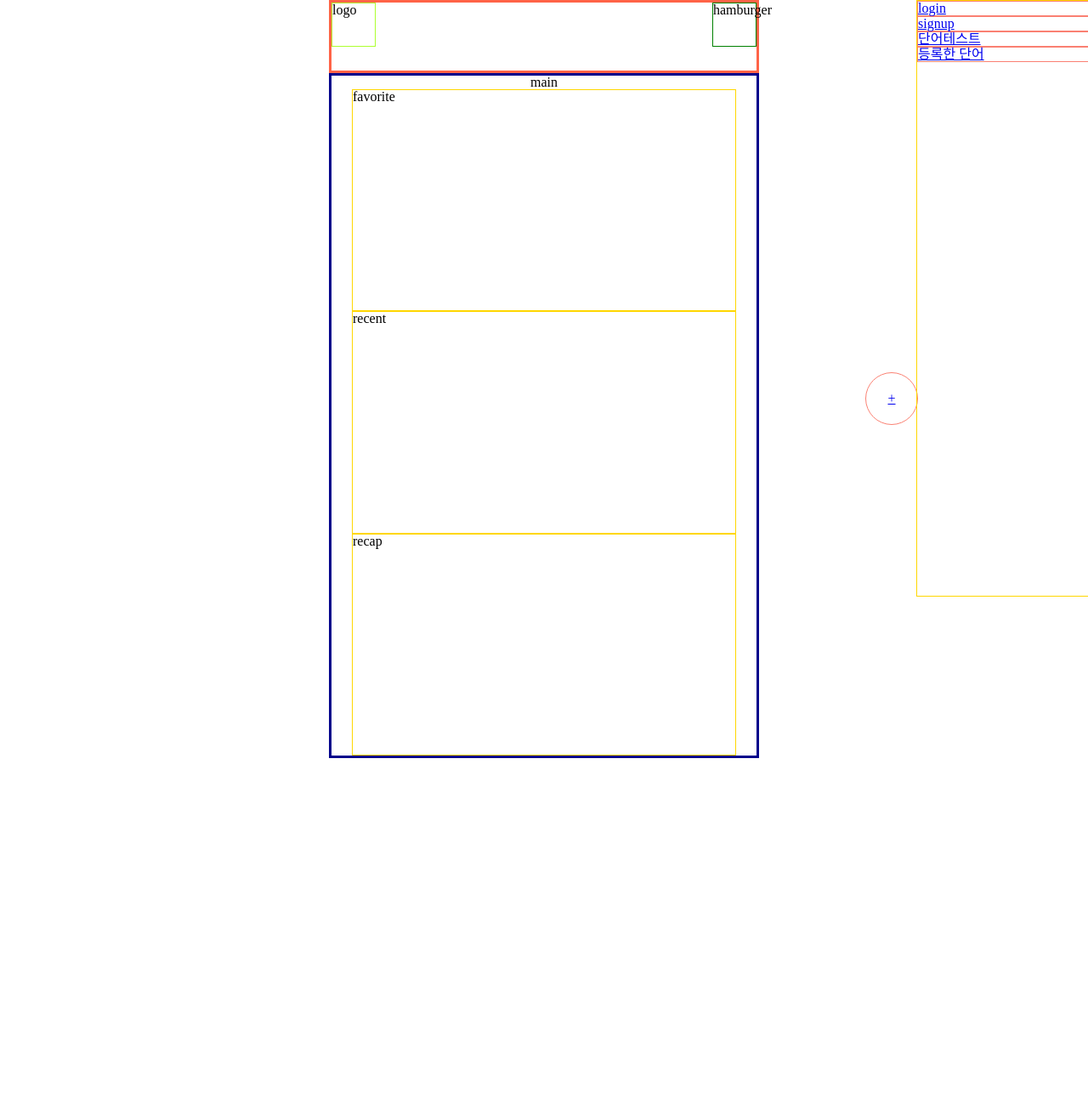
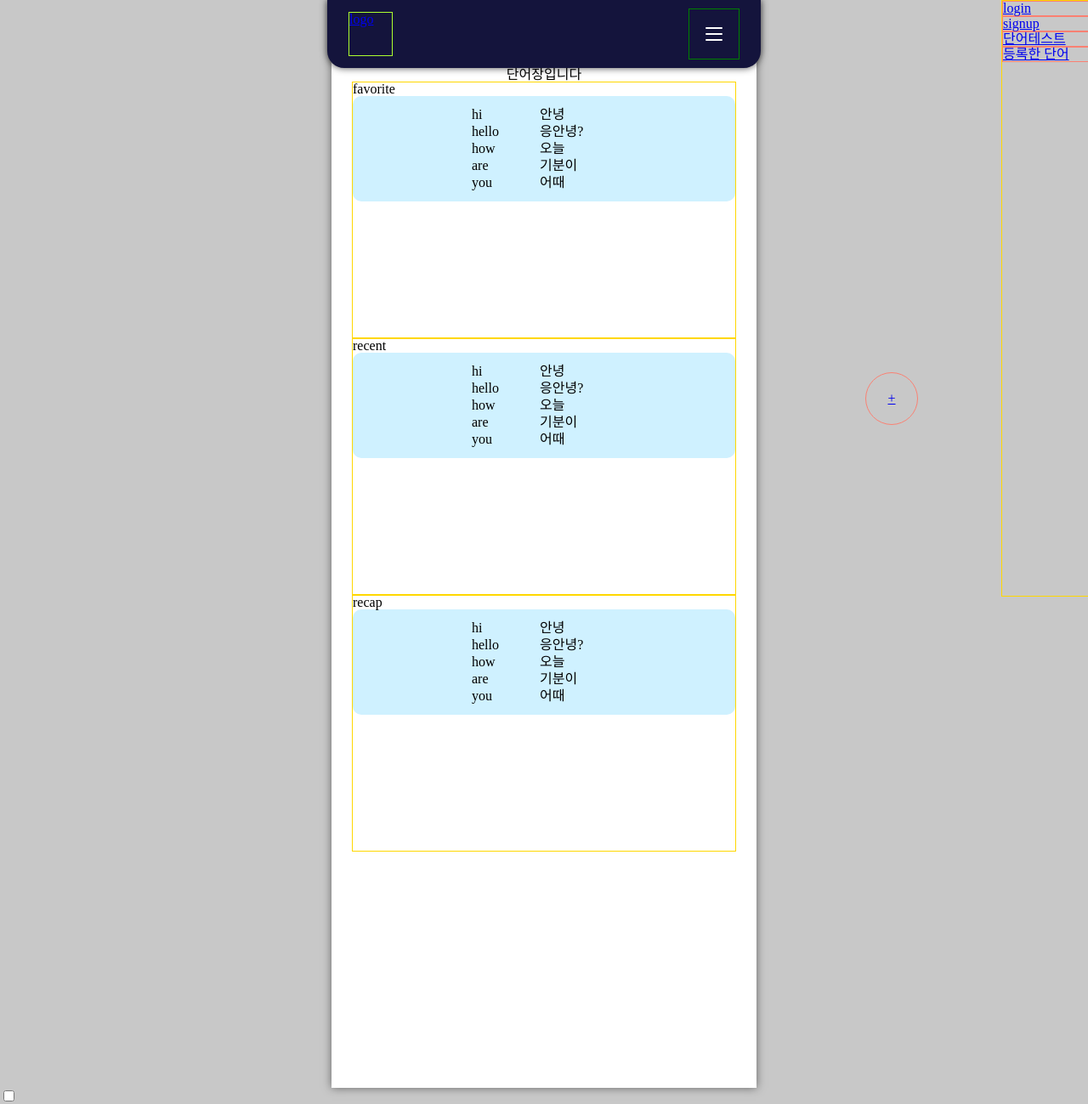
Before and after one commit to obov/word-friend, a Flask app: page / in a window 1280 px wide. Shown: the whole page at 85% size. Before the commit the page ends 892 px from the top, so only its background shows below. Run offline with Flask 2, Linux system fonts and the light colour scheme.

Commit message:
home under construction 1

```diff
--- a/static/css/base/index.css
+++ b/static/css/base/index.css
@@ -1,55 +1,65 @@
 @import url("./reset.css");
+@import url("../index.css");
 @import url("../signup.css");
 @import url("../login.css");
+body {
+  background-color: rgb(200, 200, 200);
+}
 .header {
+  left: 50%;
+  transform: translateX(-50%);
   height: 80px;
-  width: 500px;
-  margin: 0 auto;
+  width: 460px;
+  padding: 0 25px;
   display: flex;
   justify-content: space-between;
+  align-items: center;
+  border-bottom-left-radius: 20px;
+  border-bottom-right-radius: 20px;
+  position: fixed;
+  background-color: rgb(20, 20, 60);
+  box-shadow: 0px 0px 8px rgba(0, 0, 0, 0.7);
 }
-.header > div {
+.header > * {
   width: 50px;
   height: 50px;
 }
 .header .logo {
+  display: block;
 }
 .header .menu-toggle {
+  padding: 4px;
+  display: flex;
+  flex-direction: column;
+  justify-content: center;
+  align-items: center;
 }
-.main {
-  height: 100vh;
+.header .menu-toggle > div {
+  background-color: white;
+  width: 20px;
+  height: 2px;
+  border-radius: 3px;
+}
+.header .menu-toggle .second {
+  margin: 5px;
+}
+main {
+  background-color: white;
+  height: 150vh;
   width: 500px;
   margin: 0 auto;
-  display: flex;
-  flex-direction: column;
-  justify-content: flex-start;
-  align-items: center;
+  padding-top: 80px;
+  box-shadow: 0px 0px 10px rgba(0, 0, 0, 0.5);
 }
-.main > div {
-  width: 450px;
-  height: 300px;
-}
-.main .favorite {
-}
-.main .recent {
-}
-.main .recap {
+.menu-checkbox:checked + .menu {
+  right: 50%;
+  transform: translateX(50%);
 }
 .menu {
   height: 700px;
-  width: 400px;
+  width: 200px;
   position: fixed;
-  right: -200px;
+  right: -100px;
   top: 0px;
+  transition: all 0.5s;
 }
-.plus-button {
-  width: 60px;
-  height: 60px;
-  border-radius: 50%;
-  display: flex;
-  justify-content: center;
-  align-items: center;
-  position: fixed;
-  right: 200px;
-  bottom: 300px;
-}
--- /dev/null
+++ b/static/css/index.css
@@ -0,0 +1,41 @@
+.main {
+  display: flex;
+  flex-direction: column;
+  justify-content: flex-start;
+  align-items: center;
+}
+.main > div {
+  width: 450px;
+  height: 300px;
+}
+.main > div > .word-list {
+  background-color: rgb(207, 241, 255);
+  padding: 10px;
+  border-radius: 10px;
+}
+.main > div > .word-list li {
+  margin: 4px 0;
+}
+.main > div > .word-list li > div {
+  display: grid;
+  grid-template-columns: 80px 90px;
+  justify-content: center;
+}
+.main .favorite {
+}
+.main .recent {
+}
+.main .recap {
+}
+
+.plus-button {
+  width: 60px;
+  height: 60px;
+  border-radius: 50%;
+  display: flex;
+  justify-content: center;
+  align-items: center;
+  position: fixed;
+  right: 200px;
+  bottom: 300px;
+}
--- a/static/css/login.css
+++ b/static/css/login.css
@@ -1,7 +1,4 @@
 .login {
-  height: 100vh;
-  width: 500px;
-  margin: 0 auto;
   display: flex;
   flex-direction: column;
   justify-content: flex-start;
--- a/static/css/signup.css
+++ b/static/css/signup.css
@@ -1,7 +1,4 @@
 .signup {
-  height: 100vh;
-  width: 500px;
-  margin: 0 auto;
   display: flex;
   flex-direction: column;
   justify-content: flex-start;
--- a/templates/base.html
+++ b/templates/base.html
@@ -9,11 +9,16 @@
     <title>word friend</title>
   </head>
   <body>
-    <div style="border: solid 3px tomato" class="header">
-      <div style="border: solid 1px greenyellow" class="logo">logo</div>
-      <div style="border: solid 1px green" class="menu-toggle">hamburger</div>
+    <div class="header">
+      <div style="border: solid 1px greenyellow" class="logo"><a href="/">logo</a></div>
+      <label style="border: solid 1px green" class="menu-toggle" for="menuToggle"
+        ><div class="first"></div>
+        <div class="second"></div>
+        <div class="third"></div
+      ></label>
     </div>
-    {% block content %} {% endblock %}
+    <main>{% block content %} {% endblock %}</main>
+    <input type="checkbox" id="menuToggle" class="menu-checkbox" />
     <div style="border: solid 1px gold" class="menu">
       <ul>
         <li style="border: solid 1px salmon"><a href="/login">login</a></li>
--- a/templates/index.html
+++ b/templates/index.html
@@ -1,10 +1,112 @@
 {% extends "base.html"%} {% block content %}
 
-<div style="border: solid 3px darkblue" class="main">
-  main
-  <div style="border: solid 1px gold" class="favorite">favorite</div>
-  <div style="border: solid 1px gold" class="recent">recent</div>
-  <div style="border: solid 1px gold" class="recap">recap</div>
+<div class="main">
+  <h1>단어장입니다</h1>
+  <div style="border: solid 1px gold" class="favorite">
+    <h2>favorite</h2>
+    <ul class="word-list">
+      <li>
+        <div>
+          <div>hi</div>
+          <div>안녕</div>
+        </div>
+      </li>
+      <li>
+        <div>
+          <div>hello</div>
+          <div>응안녕?</div>
+        </div>
+      </li>
+      <li>
+        <div>
+          <div>how</div>
+          <div>오늘</div>
+        </div>
+      </li>
+      <li>
+        <div>
+          <div>are</div>
+          <div>기분이</div>
+        </div>
+      </li>
+      <li>
+        <div>
+          <div>you</div>
+          <div>어때</div>
+        </div>
+      </li>
+    </ul>
+  </div>
+  <div style="border: solid 1px gold" class="recent">
+    <h2>recent</h2>
+    <ul class="word-list">
+      <li>
+        <div>
+          <div>hi</div>
+          <div>안녕</div>
+        </div>
+      </li>
+      <li>
+        <div>
+          <div>hello</div>
+          <div>응안녕?</div>
+        </div>
+      </li>
+      <li>
+        <div>
+          <div>how</div>
+          <div>오늘</div>
+        </div>
+      </li>
+      <li>
+        <div>
+          <div>are</div>
+          <div>기분이</div>
+        </div>
+      </li>
+      <li>
+        <div>
+          <div>you</div>
+          <div>어때</div>
+        </div>
+      </li>
+    </ul>
+  </div>
+  <div style="border: solid 1px gold" class="recap">
+    <h2>recap</h2>
+    <ul class="word-list">
+      <li>
+        <div>
+          <div>hi</div>
+          <div>안녕</div>
+        </div>
+      </li>
+      <li>
+        <div>
+          <div>hello</div>
+          <div>응안녕?</div>
+        </div>
+      </li>
+      <li>
+        <div>
+          <div>how</div>
+          <div>오늘</div>
+        </div>
+      </li>
+      <li>
+        <div>
+          <div>are</div>
+          <div>기분이</div>
+        </div>
+      </li>
+      <li>
+        <div>
+          <div>you</div>
+          <div>어때</div>
+        </div>
+      </li>
+    </ul>
+  </div>
 </div>
 <div style="border: solid 1px salmon" class="plus-button"><a href="/word/enlist">+</a></div>
 
```
